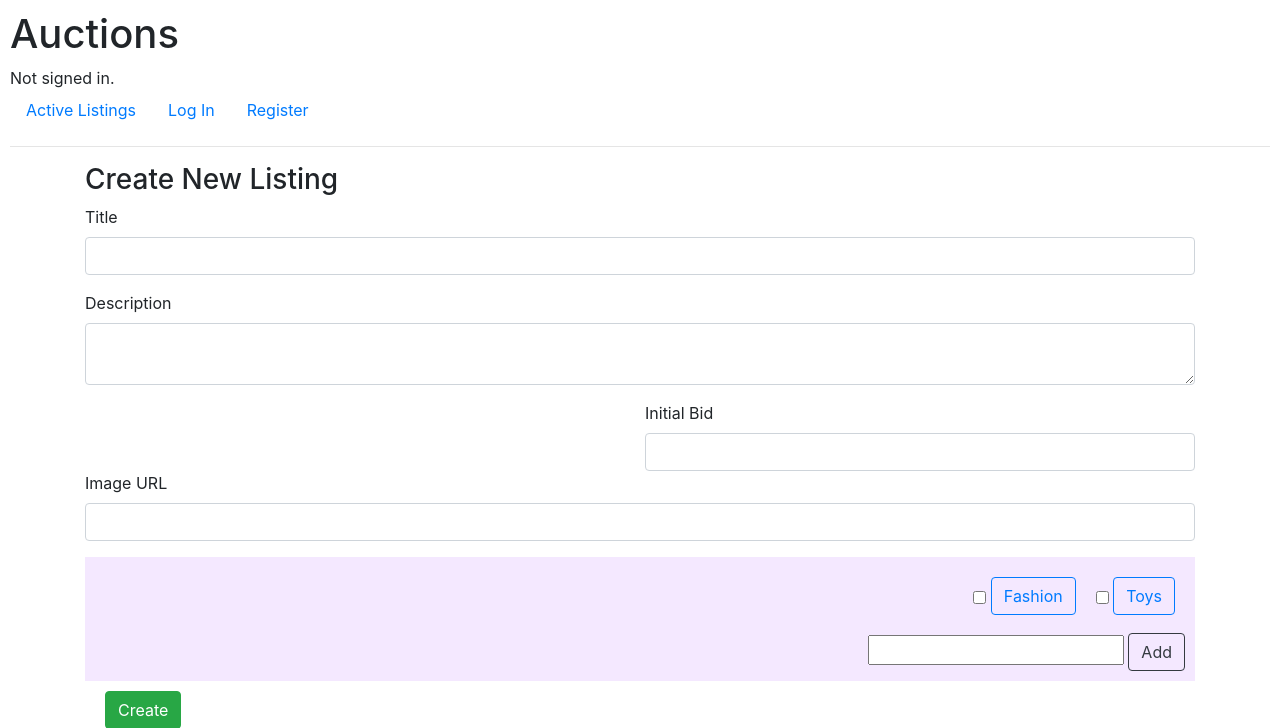
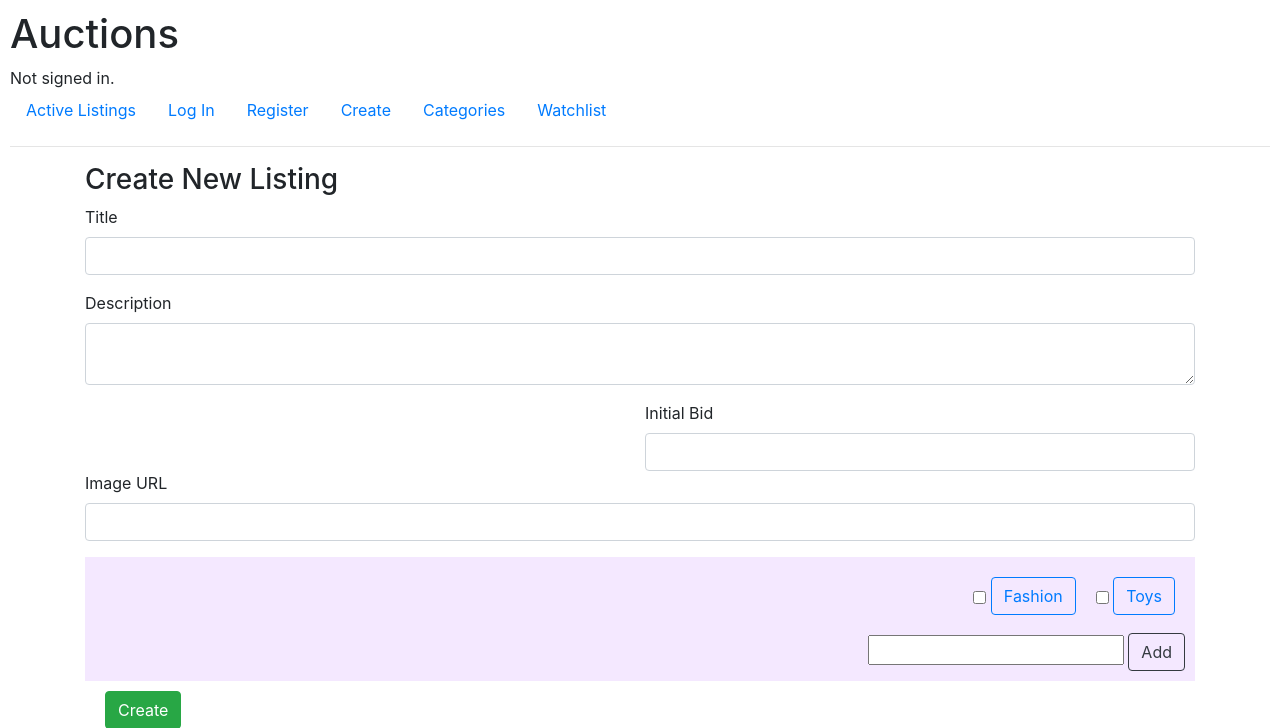
Before and after one commit to lithika-damnod/cs50web, a Django app: page /create in a window 1280 px wide. Shown: the top 728 px of the page. Run offline with Django 3.2, Linux system fonts and the light colour scheme; some libraries are stand-ins or nearby versions.

Commit message:
added some nav links

```diff
--- a/commerce/auctions/templates/auctions/layout.html
+++ b/commerce/auctions/templates/auctions/layout.html
@@ -33,6 +33,15 @@
                 <li class="nav-item">
                     <a class="nav-link" href="{% url 'register' %}">Register</a>
                 </li>
+                <li>
+                    <a class="nav-link" href="{% url 'create' %}">Create</a>
+                </li>
+                <li>
+                    <a class="nav-link" href="#">Categories</a>
+                </li>
+                <li>
+                    <a class="nav-link" href="#">Watchlist</a>
+                </li>
             {% endif %}
         </ul>
         <hr>
```
